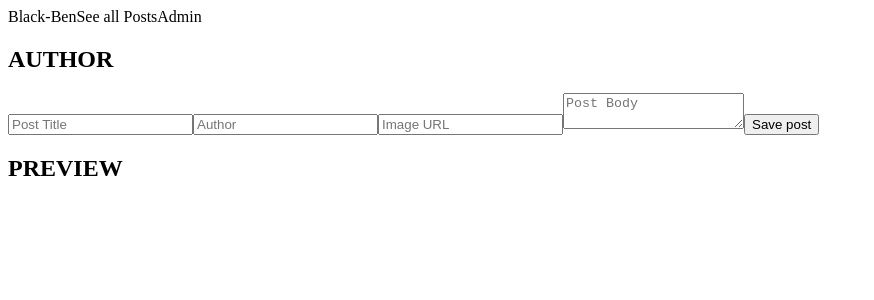
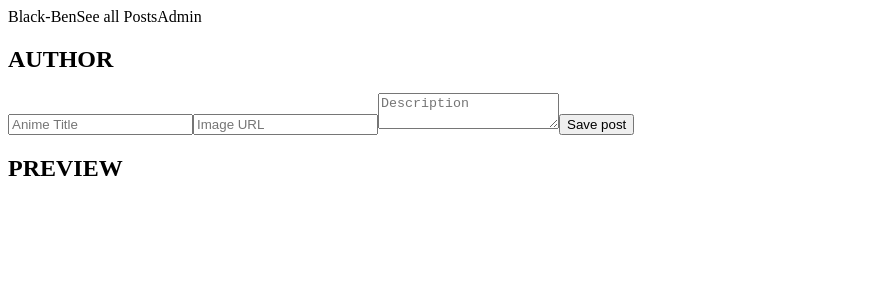
Before and after one commit to Anime-project-1-0/Anime-Review, a React app: page / in a window 1280 px wide. Both pictures are taken after a click on the element "Admin". Shown: the top 300 px of the page, without its empty margins (0-874 px from the left). Built offline with nearby package versions, Linux system fonts and the light colour scheme; no server answers; the HTML template or start-up script is replaced by a standard one.

Commit message:
my progress

```diff
--- a/react-client/src/components/Post.jsx
+++ b/react-client/src/components/Post.jsx
@@ -6,7 +6,7 @@ class Post extends React.Component {
   }
 
 render() {
-  console.log(this.props.anime)
+
 return (
   <div className="post">
     <h1 className="post-title">{this.props.anime.title}</h1>
--- a/react-client/src/components/admin.jsx
+++ b/react-client/src/components/admin.jsx
@@ -1,15 +1,25 @@
 import React from 'react';
 
 
-const Admin = (props) => (
+class Admin extends React.Component {
+	constructor(props) {
+    	super(props);
+    	this.state = {
+    		title: '',
+    		imageUrl: '',
+    		description: ''
+      };
+}
+
+render (){
+  return (
 <div className="create">
   <div className="create-editor">
     <h2>AUTHOR</h2>
     <form>
-      <input className="create-input" type="text"  placeholder="Post Title"></input>
-      <input className="create-input" type="text"  placeholder="Author"></input>
-      <input className="create-input" type="text"  placeholder="Image URL"></input>
-      <textarea className="create-body-textarea"  placeholder="Post Body"></textarea>
+      <input className="create-input" type="text"  placeholder="Anime Title" onChange={this.handleChangeTitle}></input>
+      <input className="create-input" type="text"  placeholder="Image URL" onChange={this.handleChangeImage} ></input>
+      <textarea className="create-body-textarea"  placeholder="Description" onChange={this.handleChangeDescription}></textarea>
       <button className="create-submit-button" type="submit">Save post</button>
     </form>
   </div>
@@ -18,5 +28,7 @@ const Admin = (props) => (
   </div>
 </div>
 )
+  }
+}
 
 export default Admin;
```
Also changed, not shown: 1 other file (tests, documents, lock files or other folders).
